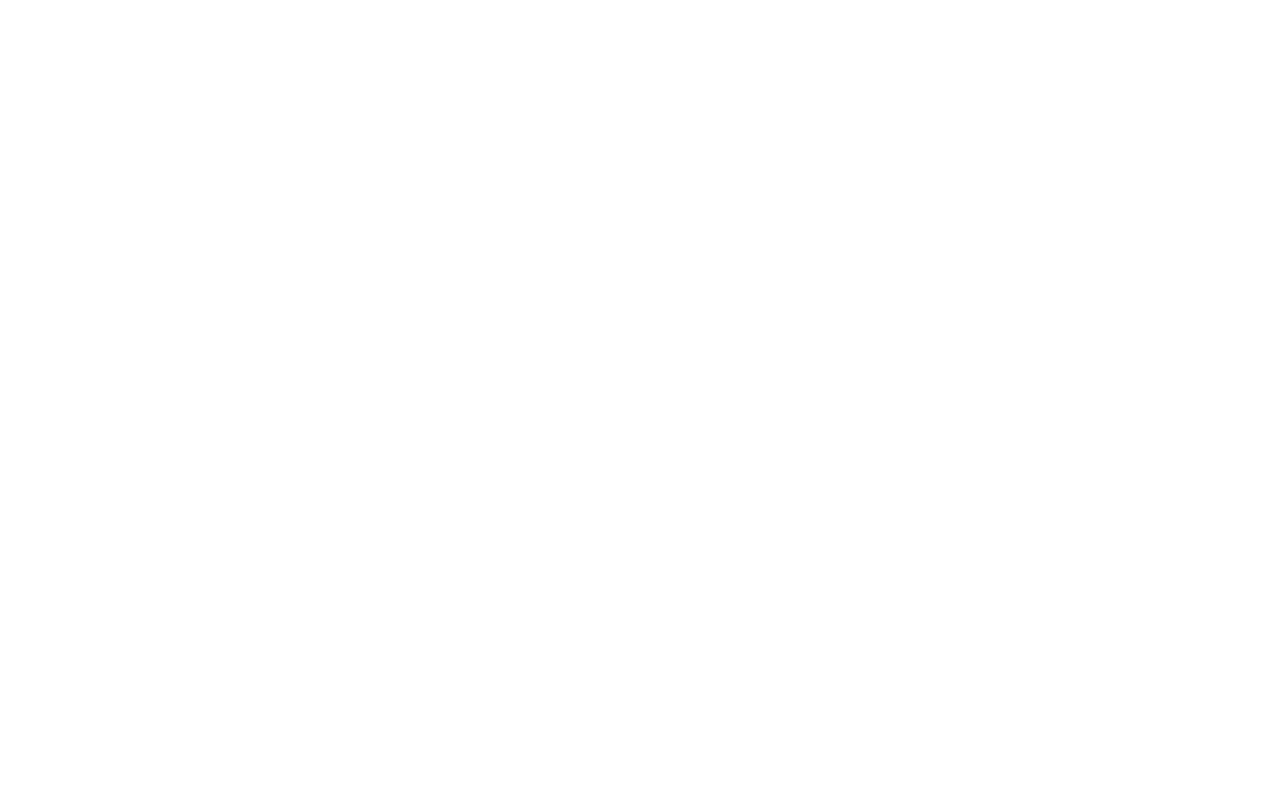
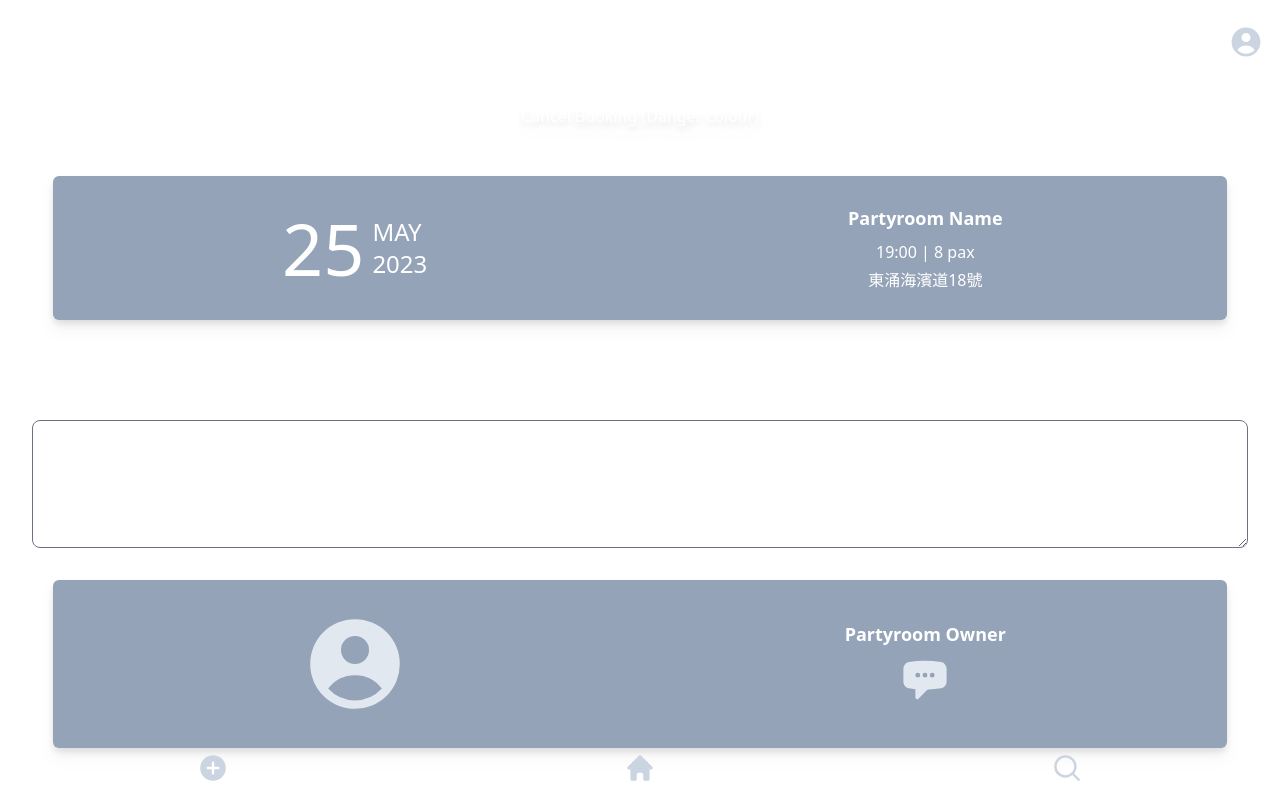
Before and after one commit to onu941/c25-capstone-project-kb, a React (Vite) app in the folder vite-client/: page /booking in a window 1280 px wide. Before the commit this address had no page. Built offline with nearby package versions, Linux system fonts and the light colour scheme.

Commit message:
add bookingdetails page

```diff
--- a/vite-client/src/App.tsx
+++ b/vite-client/src/App.tsx
@@ -11,6 +11,8 @@ import { Chats } from "./pages/Chats";
 import Example from "./components/ComboboxDemo";
 import NewRoom2 from "./pages/NewRoom2";
 import Settings from "./pages/Settings";
+import Booking from "./pages/Booking";
+import Partyroom from "./pages/Partyroom";
 
 // function isLoggedIn() {
 //   return true;
@@ -37,6 +39,8 @@ function App() {
           <Route path="/chats" element={<Chats />} />
           <Route path="/example" element={<Example />} />
           <Route path="/settings" element={<Settings />} />
+          <Route path="/booking" element={<Booking />} />
+          <Route path="/partyroom" element={<Partyroom />} />
           <Route path="/" element={<Navigate to="/landing" replace />} />
         </Routes>
       </FullScreen>
--- a/vite-client/src/components/Buttons.tsx
+++ b/vite-client/src/components/Buttons.tsx
@@ -2,6 +2,7 @@ interface ButtonProps {
   label: string;
   type?: "button" | "submit";
   onClick?: (arg: any) => void;
+  isCentered?: boolean;
 }
 
 interface SettingsTabButtonProps {
@@ -12,6 +13,7 @@ interface SettingsTabButtonProps {
 
 export function PrimaryButton(props: ButtonProps) {
   return (
+    <div className={`${props.isCentered ? "flex justify-center" : ""}`}>
       <button
         type={props.type}
         className="py-2 px-4 dark:bg-slate-600 rounded-xl flex place-content-center place-items-center mb-6 w-fit drop-shadow-lg"
@@ -19,6 +21,7 @@ export function PrimaryButton(props: ButtonProps) {
       >
         {props.label}
       </button>
+    </div>
   );
 }
 
--- a/vite-client/src/components/Cards.tsx
+++ b/vite-client/src/components/Cards.tsx
@@ -1,11 +1,17 @@
+import {
+  ChatBubbleBottomCenterIcon,
+  ChatBubbleLeftEllipsisIcon,
+  UserCircleIcon,
+} from "@heroicons/react/20/solid";
+
 interface CardProps {
   date?: number;
   month?: string;
   year?: number;
-  name: string;
+  name?: string;
   time?: string;
   pax?: number;
-  address: string;
+  address?: string;
 }
 
 export function BookingCard(props: CardProps) {
@@ -43,3 +49,21 @@ export function PartyroomCard(props: CardProps) {
     </div>
   );
 }
+
+export function OwnerCard(props: CardProps) {
+  return (
+    <div className="flex place-content-center">
+      <div className="bg-slate-400 w-11/12 place-content-center place-items-center px-4 py-7 mb-6 rounded-md columns-2 flex drop-shadow-lg">
+        <div className="w-full flex place-content-center">
+          <UserCircleIcon className="h-28 w-28 text-slate-200" />
+        </div>
+        <div className="w-full flex flex-col place-content-center place-items-center">
+          <div className="font-semibold text-lg mb-2">{props.name}</div>
+          <div className="text-md mb-1">
+            <ChatBubbleLeftEllipsisIcon className="h-12 w-12 text-slate-200" />
+          </div>
+        </div>
+      </div>
+    </div>
+  );
+}
--- a/vite-client/src/components/Header.tsx
+++ b/vite-client/src/components/Header.tsx
@@ -32,3 +32,21 @@ export function FormHeader(props: HeaderProps) {
     </div>
   );
 }
+
+export function ReviewHeader() {
+  return (
+    <div className="flex mb-6">
+      <div className=" w-3/5 header px-4 flex flex-row text-lg font-extralight place-items-center">
+        Leave A Review
+      </div>
+      <div className="flex w-2/5 place-items-center justify-end pr-8">
+        <input
+          type="text"
+          name="score"
+          className="dark:bg-transparent w-1/4 text-white h-2/3 border-b-slate-300 border-transparent text-center"
+        ></input>
+        <div className=" pl-3">/ 10</div>
+      </div>
+    </div>
+  );
+}
--- a/vite-client/src/components/Inputs.tsx
+++ b/vite-client/src/components/Inputs.tsx
@@ -19,6 +19,7 @@ type InputProps = {
   onDelete?: () => void;
   canEdit?: boolean;
   canDelete?: boolean;
+  className?: string;
 };
 
 export function AddressLine2(props: InputProps) {
@@ -110,6 +111,7 @@ export function TextArea(props: InputProps) {
       className="dark:bg-slate-200 dark:text-black rounded-lg h-32 w-full"
       placeholder={props.placeholder}
       maxLength={150}
+      value={props.value}
     ></textarea>
   );
 }
--- /dev/null
+++ b/vite-client/src/pages/Booking.tsx
@@ -0,0 +1,54 @@
+import { useState } from "react";
+import { FullScreen } from "../components/Containers";
+import { AppHeader, BodyHeader, ReviewHeader } from "../components/Header";
+import { Sidebar } from "../components/Sidebar";
+import { Tab } from "../components/Tab";
+import { PrimaryButton } from "../components/Buttons";
+import { BookingCard, OwnerCard } from "../components/Cards";
+import { TextArea } from "../components/Inputs";
+
+export default function Booking() {
+  const [sidebarIsOpen, setSidebarIsOpen] = useState(false);
+
+  const toggleSidebar = () => {
+    setSidebarIsOpen(!sidebarIsOpen);
+  };
+  return (
+    <>
+      <FullScreen>
+        <AppHeader
+          isOpen={sidebarIsOpen}
+          toggleSidebar={toggleSidebar}
+          title="Booking Details"
+        ></AppHeader>
+        <Sidebar isOpen={sidebarIsOpen} toggleSidebar={toggleSidebar}></Sidebar>
+        <div className="mt-6 mb-4">
+          <PrimaryButton isCentered label="Cancel Booking (Danger colour)" />
+        </div>
+        <BookingCard
+          date={25}
+          month="MAY"
+          year={2023}
+          name="Partyroom Name"
+          time="19:00"
+          pax={8}
+          address="東涌海濱道18號"
+        />
+        <BodyHeader title="Special Requests" />
+        <div className="flex w-full place-content-center px-8 mb-8">
+          <TextArea value="Special Request" />
+        </div>
+        <OwnerCard name="Partyroom Owner" />
+        <div className="mt-8">
+          <PrimaryButton isCentered label="Go to Partyroom" />
+        </div>
+        <ReviewHeader />
+        <div className="flex w-full place-content-center px-8 mb-10">
+          <TextArea placeholder="Max 150 characters" />
+        </div>
+        <PrimaryButton isCentered type="submit" label="Submit Your Review" />
+      </FullScreen>
+      <Tab />
+    </>
+  );
+}
--- /dev/null
+++ b/vite-client/src/pages/Partyroom.tsx
@@ -0,0 +1,29 @@
+import { useState } from "react";
+import { FullScreen } from "../components/Containers";
+import { AppHeader } from "../components/Header";
+import { Sidebar } from "../components/Sidebar";
+import { Tab } from "../components/Tab";
+
+export default function Partyroom() {
+  const [sidebarIsOpen, setSidebarIsOpen] = useState(false);
+  const [partyroomName, setPartyroomName] = useState(
+    "name fetched from postgres via knex query"
+  );
+
+  const toggleSidebar = () => {
+    setSidebarIsOpen(!sidebarIsOpen);
+  };
+  return (
+    <>
+      <FullScreen>
+        <AppHeader
+          isOpen={sidebarIsOpen}
+          toggleSidebar={toggleSidebar}
+          title={partyroomName}
+        ></AppHeader>
+        <Sidebar isOpen={sidebarIsOpen} toggleSidebar={toggleSidebar}></Sidebar>
+      </FullScreen>
+      <Tab />
+    </>
+  );
+}
```
Lines whose indentation alone changed are shown as unchanged.
